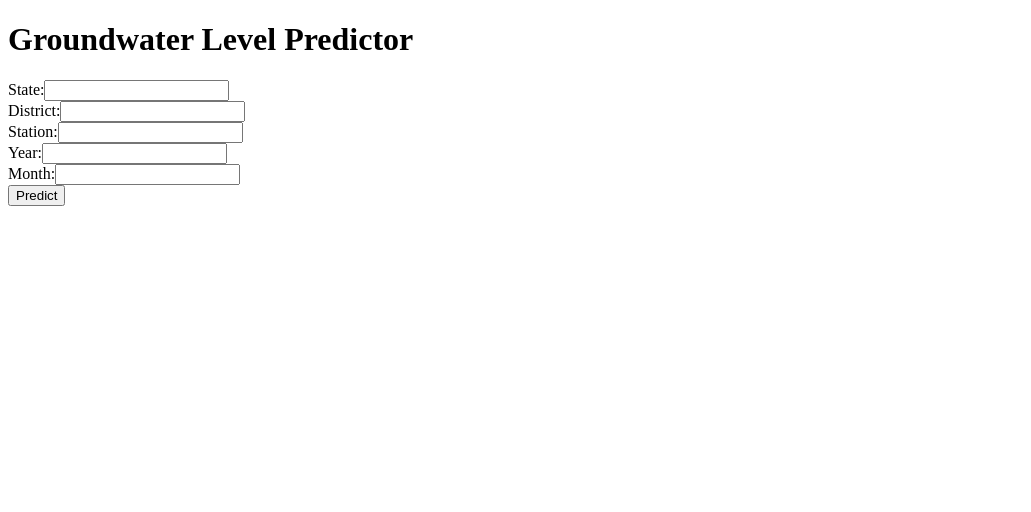
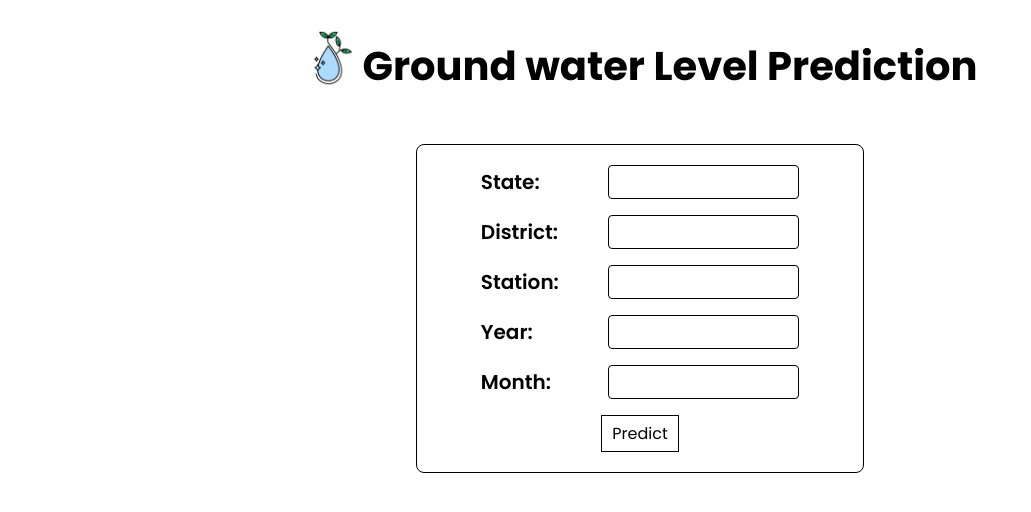
Before and after one commit to Aswin-22/Ground-water-level-prediction-system, a React (Vite) app: page / in a window 1280 px wide. Shown: the top 512 px of the page, without its empty margins (0-1031 px from the left). Built offline with nearby package versions, Linux system fonts and the light colour scheme.

Commit message:
Applied UI

```diff
--- a/src/components/form.jsx
+++ b/src/components/form.jsx
@@ -1,5 +1,6 @@
 import React, { useState } from "react";
 import axios from "axios";
+import logo from "../assets/ecology.png";
 
 function Form() {
   const [formData, setFormData] = useState({
@@ -42,59 +43,61 @@ function Form() {
   };
 
   return (
-    <div>
-      <h1>Groundwater Level Predictor</h1>
+    <>
+      <div className="header">
+        <img src={logo} alt="Logo" className="logo" />
+        <h1>Ground water Level Prediction</h1>
+      </div>
+
+      <div className="container">
         <form onSubmit={handleSubmit}>
-        <label>
-          State:
+          <div className="form-group">
+            <label>State:</label>
             <input
               type="text"
               name="state"
               value={formData.state}
               onChange={handleChange}
             />
-        </label>
-        <br />
-        <label>
-          District:
+          </div>
+          <div className="form-group">
+            <label>District:</label>
             <input
               type="text"
               name="district"
               value={formData.district}
               onChange={handleChange}
             />
-        </label>
-        <br />
-        <label>
-          Station:
+          </div>
+          <div className="form-group">
+            <label>Station:</label>
             <input
               type="text"
               name="station"
               value={formData.station}
               onChange={handleChange}
             />
-        </label>
-        <br />
-        <label>
-          Year:
+          </div>
+          <div className="form-group">
+            <label>Year:</label>
             <input
               type="number"
               name="year"
               value={formData.year}
               onChange={handleChange}
             />
-        </label>
-        <br />
-        <label>
-          Month:
+          </div>
+          <div className="form-group">
+            <label>Month:</label>
             <input
               type="number"
               name="month"
               value={formData.month}
               onChange={handleChange}
+              min={1}
+              max={12}
             />
-        </label>
-        <br />
+          </div>
           <button type="submit" disabled={loading}>
             {loading ? "Predicting..." : "Predict"}
           </button>
@@ -108,6 +111,7 @@ function Form() {
           </div>
         )}
       </div>
+    </>
   );
 }
 
--- a/src/main.jsx
+++ b/src/main.jsx
@@ -1,6 +1,7 @@
 import React from "react";
 import ReactDOM from "react-dom/client";
 import App from "./App.jsx";
+import "./styles.css";
 
 ReactDOM.createRoot(document.getElementById("root")).render(
   <React.StrictMode>
--- a/src/styles.css
+++ b/src/styles.css
@@ -1,4 +1,75 @@
+@import url("https://fonts.googleapis.com/css2?family=Poppins:ital,wght@0,100;0,200;0,300;0,400;0,500;0,600;0,700;0,800;0,900;1,100;1,200;1,300;1,400;1,500;1,600;1,700;1,800;1,900&display=swap");
+
 * {
   margin: 0px;
   padding: 0px;
+  box-sizing: border-box;
+  font-family: "Poppins", sans-serif;
 }
+
+.container {
+  height: 100vh;
+  display: flex;
+  flex-direction: column;
+  align-items: center;
+}
+
+h1 {
+  font-size: 40px;
+  margin-top: 36px;
+  text-align: center;
+}
+
+form {
+  width: 35vw;
+  display: flex;
+  padding: 20px 24px;
+  flex-direction: column;
+  justify-content: center;
+  align-items: center;
+  margin-top: 48px;
+  margin-bottom: 16px;
+  border: 1px solid black;
+  border-radius: 8px;
+}
+
+label {
+  font-size: 20px;
+  font-weight: 600;
+  display: inline-block;
+}
+
+input {
+  border: 1px solid black;
+  border-radius: 4px;
+  width: 60%;
+  padding: 6px;
+}
+
+.form-group {
+  display: flex;
+  justify-content: space-between;
+  align-items: center;
+  margin-bottom: 16px;
+  width: 80%;
+}
+
+button {
+  border: 1px solid black;
+  background: none;
+  padding: 5px 10px;
+  font-size: 16px;
+  cursor: pointer;
+}
+
+.header {
+  display: flex;
+  justify-content: center;
+  align-items: center;
+}
+
+.logo {
+  margin-top: 20px;
+  height: 60px;
+  width: 60px;
+}
```
Also changed, not shown: src/assets/ecology.png (added). Lines whose indentation alone changed are shown as unchanged.
